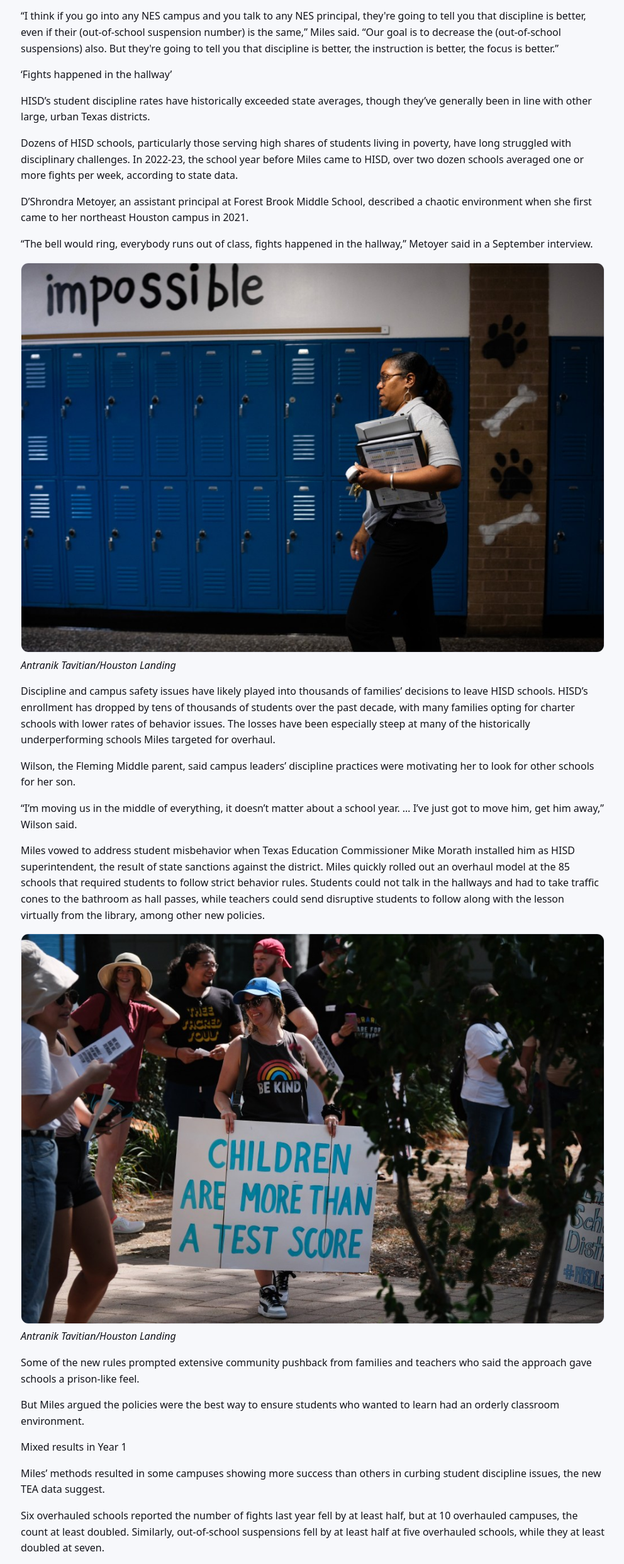
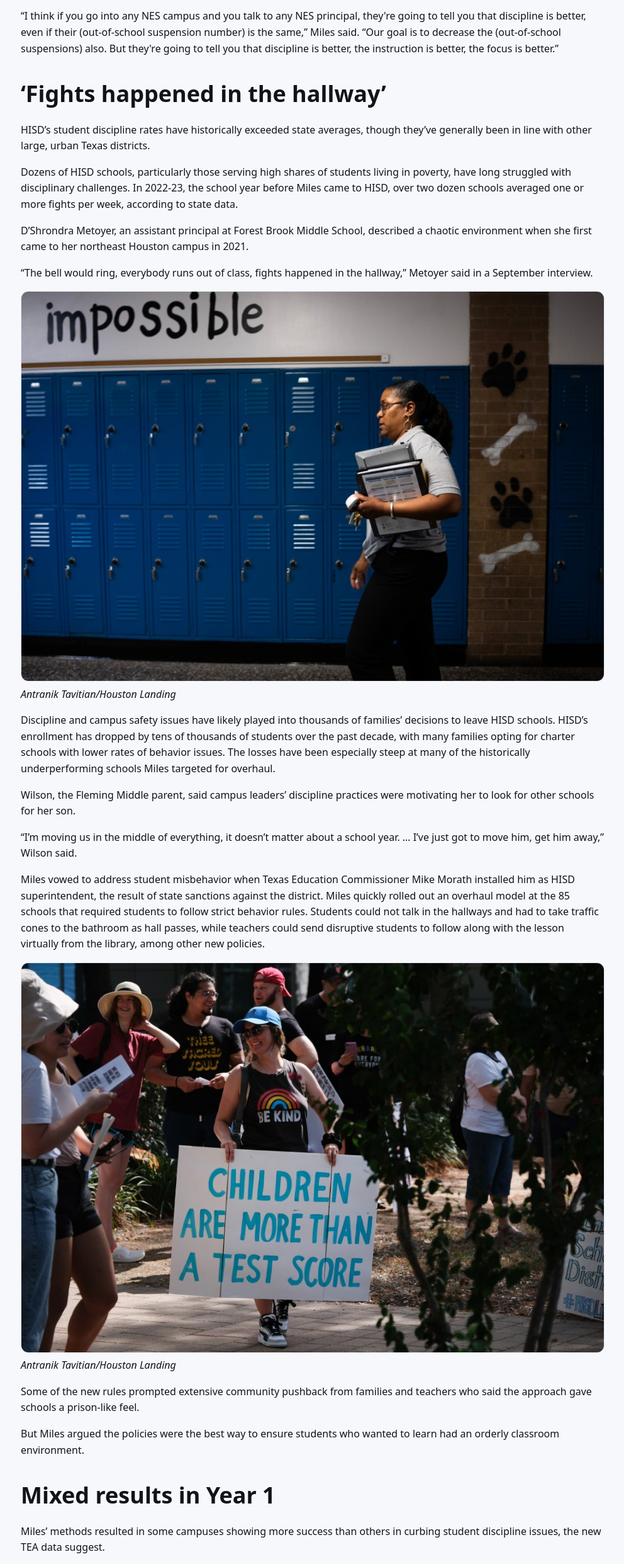
Before and after one commit to MichaelZhangReporter/MichaelZhangReporter.github.io, a plain HTML site: page suspensions.html in a window 1280 px wide. Shown: the part 2390-4873 px from the top of the page at 63% size, without its empty margins (143-1135 px from the left). Drawn offline with Linux system fonts and the light colour scheme; grey boxes are pictures that could not be loaded.

Commit message:
Add files via upload

```diff
--- a/suspensions.html
+++ b/suspensions.html
@@ -88,8 +88,8 @@
       <p>“I think if you go into any NES campus and you talk to any NES principal, they're going to tell you that discipline is better, even if their (out-of-school suspension number) is the same,” Miles said. “Our goal is to decrease the (out-of-school suspensions) also. But they're going to tell you that discipline is better, the instruction is better, the focus is better.”
 
 </p>
-      <p>‘Fights happened in the hallway’
-</p>
+      <h1>‘Fights happened in the hallway’
+      </h1>
       <p>HISD’s student discipline rates have historically exceeded state averages, though they’ve generally been in line with other large, urban Texas districts.
 
 </p>
@@ -128,8 +128,8 @@
       <p>But Miles argued the policies were the best way to ensure students who wanted to learn had an orderly classroom environment.
 
 </p>
-      <p>Mixed results in Year 1
-</p>
+      <h1>Mixed results in Year 1
+      </h1>
       <p>Miles’ methods resulted in some campuses showing more success than others in curbing student discipline issues, the new TEA data suggest.
 
 </p>
```
